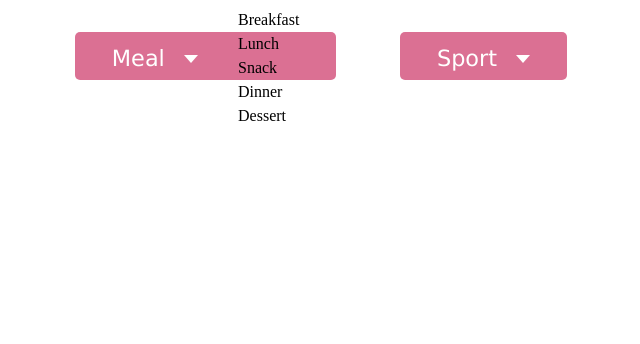
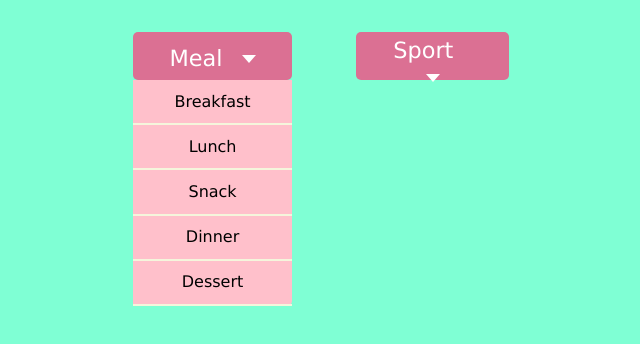
Before and after one commit to Jamal-Karim/User_Interface_Practice, a plain HTML site: page index.html in a window 1280 px wide. Shown: the whole page, without its empty margins (319-959 px from the left). Drawn offline with Linux system fonts and the light colour scheme.

Commit message:
add styling for dropdown menu

```diff
--- a/index.html
+++ b/index.html
@@ -1,24 +1,29 @@
 <!DOCTYPE html>
 <html lang="en">
+
 <head>
     <meta charset="UTF-8">
     <meta name="viewport" content="width=device-width, initial-scale=1.0">
     <title>Menu and Image Sliders</title>
     <link rel="stylesheet" href="styles.css">
 </head>
+
 <body>
     <div class="dropDownContainer">
         <div class="dropDown1">
-            <a href="#" class="meal">Meal</a>
-            <div class="arrow"></div>
+            <div class="text">
+                <a href="#" class="meal">Meal</a>
+                <div class="arrow"></div>
+            </div>
 
-            <li>
-                <ul>Breakfast</ul>
-                <ul>Lunch</ul>
-                <ul>Snack</ul>
-                <ul>Dinner</ul>
-                <ul>Dessert</ul>
-            </li>
+            <ul>
+                <li>Breakfast</li>
+                <li>Lunch</li>
+                <li>Snack</li>
+                <li>Dinner</li>
+                <li>Dessert</li>
+            </ul>
+
         </div>
 
         <div class="dropDown2">
@@ -27,4 +32,5 @@
         </div>
     </div>
 </body>
+
 </html>
--- a/styles.css
+++ b/styles.css
@@ -46,37 +46,48 @@ h6 {
 }
 
 /* Dropdown Menu */
+body {
+    background-color: aquamarine;
+}
 
-.dropDownContainer{
+.dropDownContainer {
     display: flex;
     justify-content: center;
     align-items: center;
 }
 
 .dropDown1,
-.dropDown2{
+.dropDown2 {
+    position: relative;
     cursor: pointer;
     background-color: palevioletred;
     height: 3rem;
     margin: 2rem;
     padding: 1rem 2.3rem;
     display: flex;
+    flex-direction: column;
     justify-content: center;
     align-items: center;
     border-radius: 5px;
 }
 
 .dropDown1 a,
-.dropDown2 a{
+.dropDown2 a {
     text-decoration: none;
     color: white;
-    font-family:Verdana, Geneva, Tahoma, sans-serif;
+    font-family: Verdana, Geneva, Tahoma, sans-serif;
     font-size: 1.4rem;
     margin-top: 0.3rem;
     margin-right: 1.2rem;
 }
 
-.arrow{
+.text {
+    display: flex;
+    justify-content: center;
+    align-items: center;
+}
+
+.arrow {
     width: 0;
     height: 0;
     border-left: 7px solid transparent;
@@ -84,3 +95,24 @@ h6 {
     border-top: 8px solid #fff;
     margin-top: 0.4rem;
 }
+
+li {
+    list-style: none;
+}
+
+.dropDown1 ul li {
+    padding: 0.6rem;
+    border-bottom: 2px solid beige;
+}
+
+.dropDown1 ul {
+    position: absolute;
+    width: 100%;
+    top: 100%;
+    left: 0;
+    background-color: pink;
+    border-bottom-right-radius: 5px;
+    padding: 0;
+    text-align: center;
+    font-family: Verdana, Geneva, Tahoma, sans-serif;
+}
```
